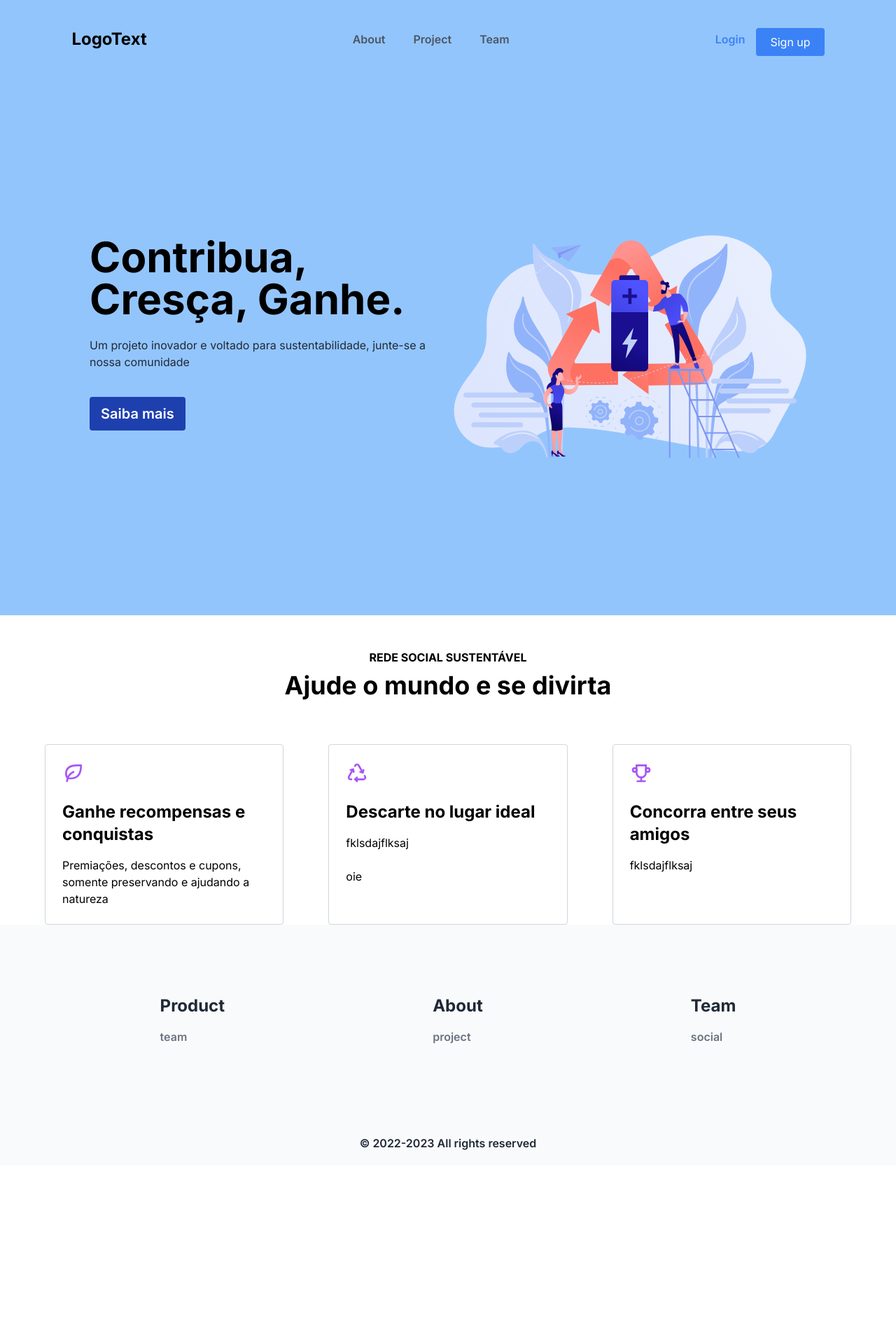
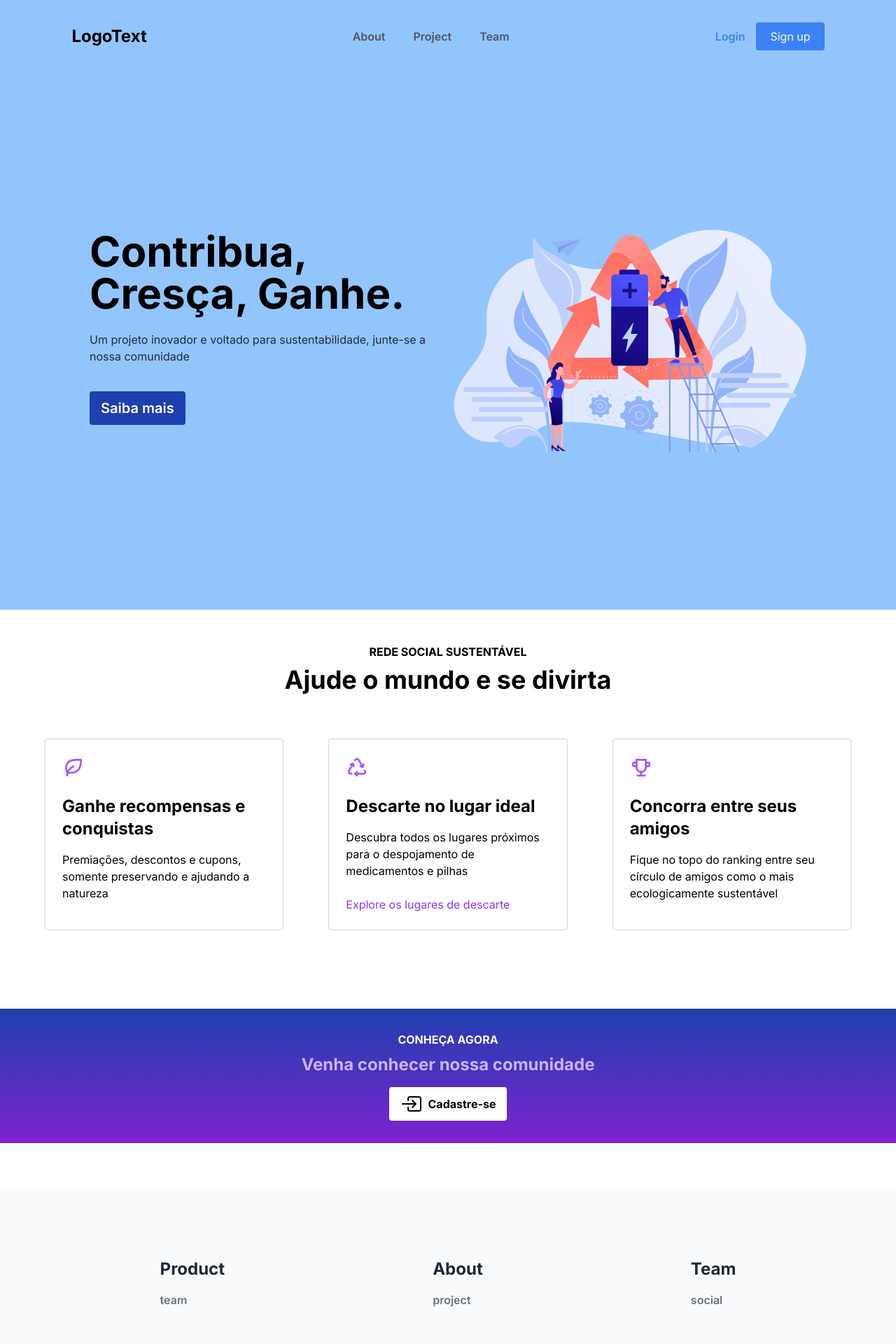
Before and after one commit to danielcorreia-dev/batteries-project, a Next.js app: page / in a window 1280 px wide. Shown: the top 1920 px of the page at 70% size. Before the commit the page ends 1665 px from the top, so only its background shows below. Built offline with nearby package versions, Linux system fonts and the light colour scheme.

Commit message:
landing page adjustments

```diff
--- a/components/landingPage/Card.tsx
+++ b/components/landingPage/Card.tsx
@@ -8,6 +8,7 @@ interface Props {
   btn?: string;
   href?: string;
 }
+
 const Card: FunctionComponent<Props> = ({
   Icon,
   title,
@@ -22,7 +23,7 @@ const Card: FunctionComponent<Props> = ({
       <p>{content}</p>
       <Link
         href={`${href}`}
-        className={`${btn ? 'block' : 'hidden'} mt-6 hover:text-blue-500 `}
+        className={`${btn ? 'block' : 'hidden'} mt-6 hover:text-purple-700 text-purple-600 `}
       >
         {btn}
       </Link>
--- a/components/landingPage/Nav.tsx
+++ b/components/landingPage/Nav.tsx
@@ -6,7 +6,7 @@ const LandingNav = ({ bgColor }: { bgColor: string }) => {
   const [open, setOpen] = useState(false);
 
   return (
-    <header className={`${bgColor} py-8 md:bg-blue-300 md:border-none `}>
+    <header className={`${bgColor} py-8 md:bg-blue-300`}>
       <div className="flex items-center justify-between xl:max-w-7xl xl:mx-auto max-w-full px-[8%] flex-wrap w-full">
         <h1 className="font-bold text-2xl">LogoText</h1>
 
@@ -61,7 +61,7 @@ const LandingNav = ({ bgColor }: { bgColor: string }) => {
             Login
           </Link>
           <Link
-            className="py-2 px-5 bg-blue-500 text-white hover:bg-blue-700 rounded mt-2 transition-colors block"
+            className="py-2 px-5 bg-blue-500 text-white hover:bg-blue-700 rounded mt-2 md:mt-0 transition-colors block"
             href="signup"
           >
             Sign up
--- a/pages/index.tsx
+++ b/pages/index.tsx
@@ -1,7 +1,9 @@
 import Card from '@/components/landingPage/Card';
 import LandingLayout from '@/components/layouts/LandingLayout';
 import { Inter } from '@next/font/google';
+import Link from 'next/link';
 import { TbLeaf, TbTrophy, TbRecycle } from 'react-icons/tb';
+import { IoEnterOutline } from 'react-icons/io5'
 
 const inter = Inter({ subsets: ['latin'] });
 
@@ -10,7 +12,7 @@ export default function Home() {
     <>
       <LandingLayout>
         {/* Card Section */}
-        <section className="mt-12">
+        <section className="py-12 px-8">
           <div className="mx-auto md:max-w-6xl">
             <div className="text-center mb-16 mx-8 md:mx-0">
               <span className="uppercase font-bold text-md mb-2 block">
@@ -25,14 +27,14 @@ export default function Home() {
                 Icon={TbLeaf}
               />
               <Card
-                content="fklsdajflksaj"
+                content="Descubra todos os lugares próximos para o despojamento de medicamentos e pilhas"
                 title="Descarte no lugar ideal"
                 Icon={TbRecycle}
-                btn="oie"
-                href="/about"
+                btn="Explore os lugares de descarte"
+                href="/signup"
               />
               <Card
-                content="fklsdajflksaj"
+                content="Fique no topo do ranking entre seu círculo de amigos como o mais ecologicamente sustentável"
                 title="Concorra entre seus amigos"
                 Icon={TbTrophy}
               />
@@ -40,8 +42,16 @@ export default function Home() {
           </div>
         </section>
         {/* Responsive */}
-        <section>
-
+        <section className='py-16'>
+          <div className='bg-gradient-to-b from-blue-800 to-purple-700'>
+            <div className='flex flex-col items-center justify-center p-8'>
+              <span className='block font-bold uppercase text-neutral-50 mb-2'>conheça agora</span>
+              <h3 className='font-bold text-2xl text-center text-violet-300 mb-4'>Venha conhecer nossa comunidade</h3>
+              <Link href="#" className='bg-white rounded py-2 px-4 font-bold flex items-center hover:text-violet-800 hover:shadow-lg hover:drop-shadow transition-all'>
+                <IoEnterOutline size={32} className='mr-2'/> Cadastre-se
+              </Link>
+            </div>
+          </div>
         </section>
       </LandingLayout>
     </>
```
